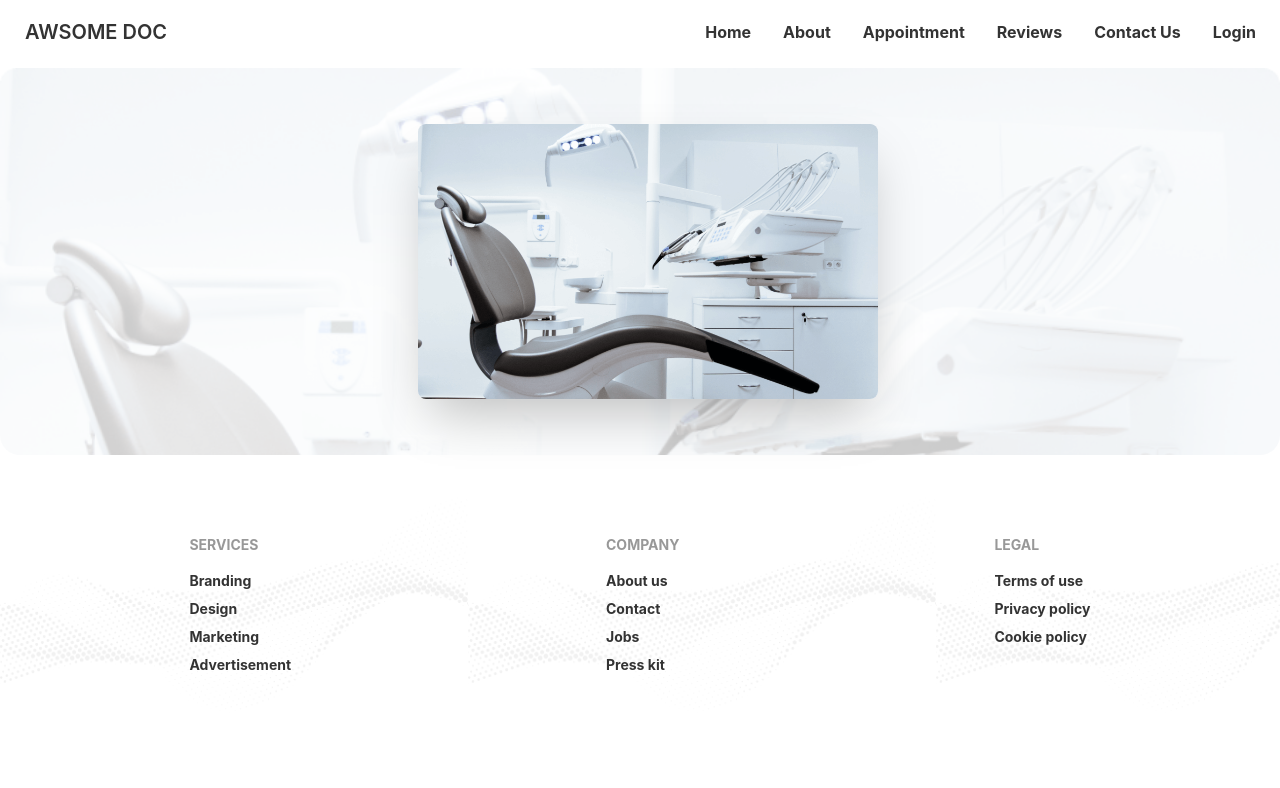
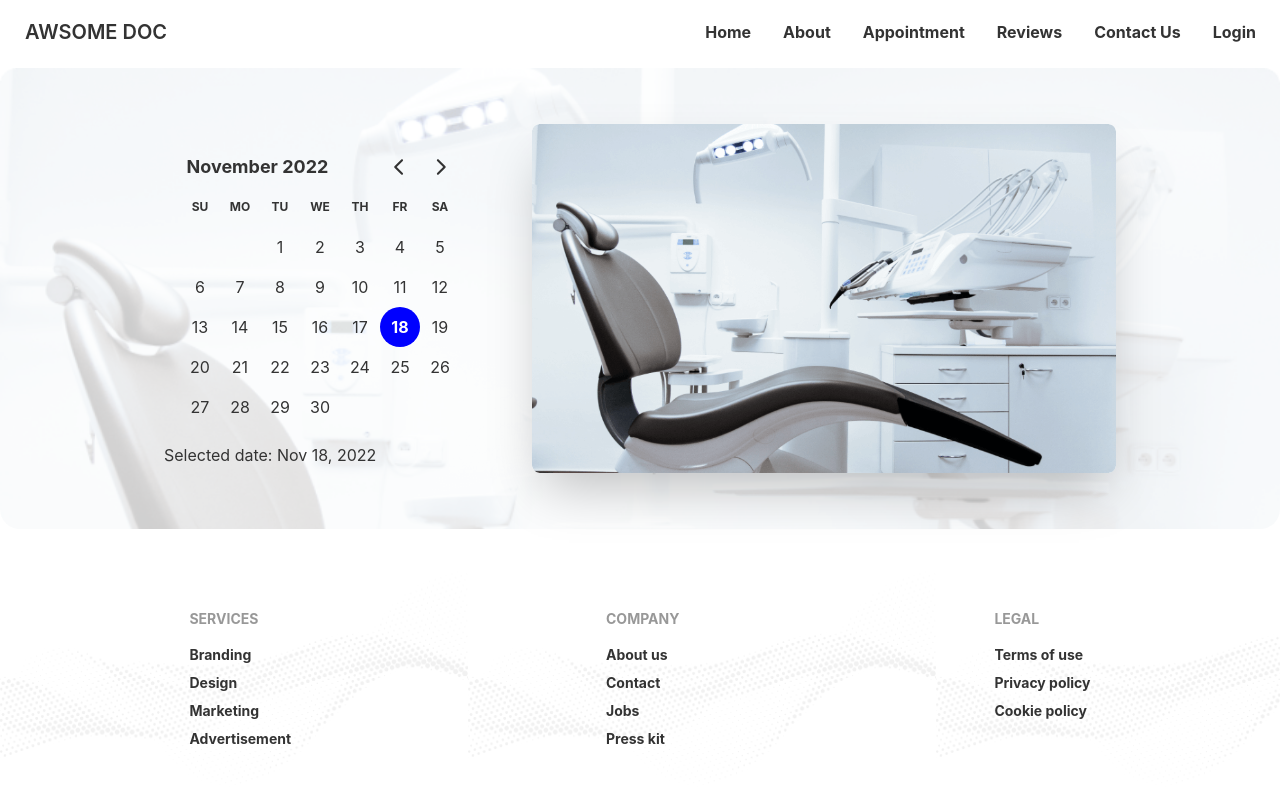
Before and after one commit to towhid7667/awsome-doc, a React (Create React App) app: page /appointment in a window 1280 px wide. Shown: the top 788 px of the page. Built offline with nearby package versions, Linux system fonts and the light colour scheme.

Commit message:
Apointment page date added

```diff
--- a/package.json
+++ b/package.json
@@ -7,7 +7,9 @@
     "@testing-library/react": "^13.4.0",
     "@testing-library/user-event": "^13.5.0",
     "daisyui": "^2.41.0",
+    "date-fns": "^2.29.3",
     "react": "^18.2.0",
+    "react-day-picker": "^8.3.7",
     "react-dom": "^18.2.0",
     "react-router-dom": "^6.4.3",
     "react-scripts": "5.0.1",
--- a/src/Components/AppointmentBanner/AppointmentBanner.js
+++ b/src/Components/AppointmentBanner/AppointmentBanner.js
@@ -1,13 +1,20 @@
-import React from 'react';
+import React, { useState } from 'react';
 import imgBanner from '../../assets/images/chair.png'
-
+import { DayPicker } from 'react-day-picker';
+import { format } from 'date-fns';
 const AppointmentBanner = () => {
+    const [selectedDate, setSelectedDate] = useState(new Date())
     return (
         <div className="myhero hero p-10 relative my-1">
-        <div className="hero-content flex-col lg:flex-row-reverse">
+        <div className="hero-content flex-col lg:flex-row-reverse justify-center items-center">
           <img alt='' src={imgBanner} className="rounded-lg w-full lg:w-1/2 md:w-3/4 shadow-2xl" />
-          <div>
-
+          <div className='lg:mr-10 -ml-3 lg:-ml-0'>
+                <DayPicker
+                 mode="single"
+                 selected={selectedDate}
+                 onSelect={setSelectedDate}
+                ></DayPicker>
+                <p>Selected date: {format(selectedDate, 'PP')}</p>
           </div>
         </div>
       </div>
--- a/src/index.js
+++ b/src/index.js
@@ -3,6 +3,7 @@ import ReactDOM from 'react-dom/client';
 import './index.css';
 import App from './App';
 import reportWebVitals from './reportWebVitals';
+import 'react-day-picker/dist/style.css';
 
 const root = ReactDOM.createRoot(document.getElementById('root'));
 root.render(
```
Also changed, not shown: 1 other file (tests, documents, lock files or other folders).
